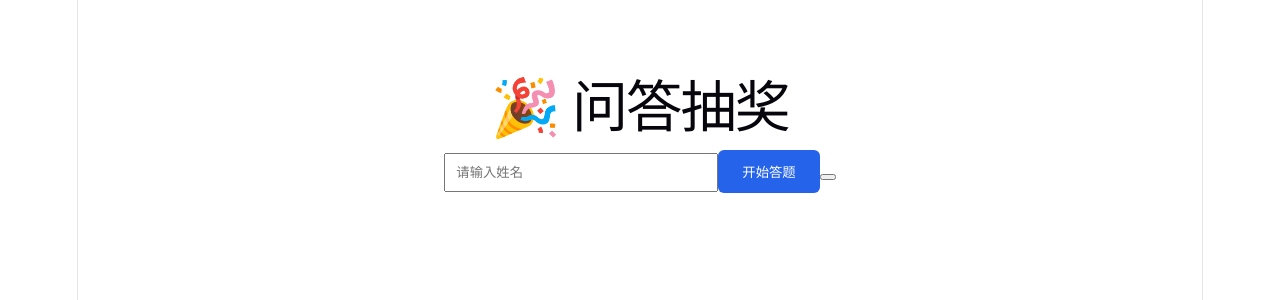
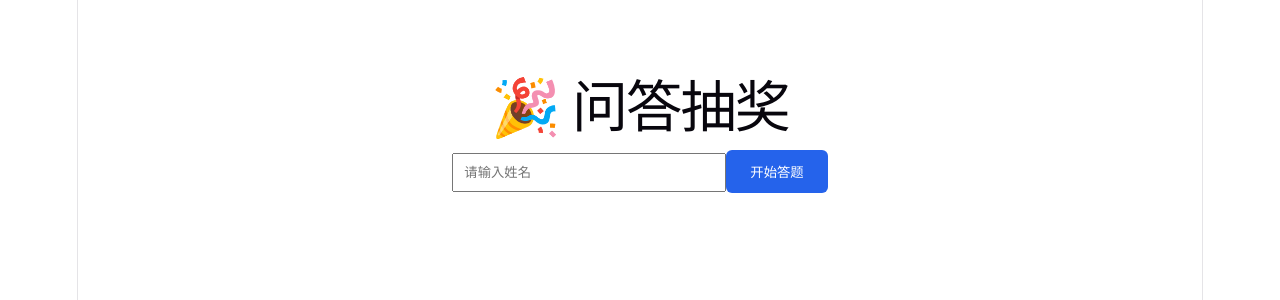
Before and after one commit to davididowork/deugro-lucky-draw, a React (Vite) app: page / in a window 1280 px wide. Shown: the top 300 px of the page. Built offline with nearby package versions, Linux system fonts and the light colour scheme.

Commit message:
Remove hidden admin button and admin panel UI and logic from src/App.jsx

```diff
--- a/src/App.jsx
+++ b/src/App.jsx
@@ -134,58 +134,6 @@ export default function App() {
     setPrize(selectedPrize);
   };
 
-  // Hidden admin button: prompt for name, enter 'zyh' to open admin panel
-  const [adminVisible, setAdminVisible] = useState(false);
-  const handleAdminButtonClick = () => {
-    const input = window.prompt("请输入管理员姓名：");
-    if (input === "zyh") {
-      setAdminVisible(true);
-    } else if (input !== null) {
-      alert("无效的姓名");
-    }
-  };
-
-  const adminElements = (
-    <>
-      <button
-        onClick={handleAdminButtonClick}
-        title="admin"
-        style={styles.hiddenAdminButton}
-      />
-      {adminVisible && (
-        <div style={styles.adminOverlay}>
-          <div style={styles.adminPanel}>
-            <h3 style={{ marginTop: 0 }}>内部管理 - 奖池实时状态</h3>
-            <div style={{ textAlign: "left", marginBottom: 16 }}>
-              {Object.entries(pool).map(([prizeType, count]) => (
-                <p key={prizeType} style={{ margin: "6px 0" }}>
-                  {prizeType}: <strong>{count}</strong>
-                </p>
-              ))}
-            </div>
-
-            <div style={{ display: "flex", gap: 8 }}>
-              <button style={styles.button} onClick={() => setAdminVisible(false)}>
-                关闭
-              </button>
-              <button
-                style={{ ...styles.button, backgroundColor: "#ef4444" }}
-                onClick={() => {
-                  if (window.confirm("确定要重置奖池为初始值吗？")) {
-                    setPool(INITIAL_POOL);
-                    localStorage.setItem("prizePool", JSON.stringify(INITIAL_POOL));
-                  }
-                }}
-              >
-                重置奖池
-              </button>
-            </div>
-          </div>
-        </div>
-      )}
-    </>
-  );
-
   if (!started) {
     return (
       <div style={styles.container}>
@@ -221,8 +169,6 @@ export default function App() {
         >
           开始答题
         </button>
-
-        {adminElements}
       </div>
     );
   }
@@ -264,8 +210,6 @@ export default function App() {
         >
           提交答案
         </button>
-
-        {adminElements}
       </div>
     );
   }
@@ -326,8 +270,6 @@ export default function App() {
           ❌ 答对至少2题才能抽奖
         </p>
       )}
-
-      {adminElements}
     </div>
   );
 }
```
